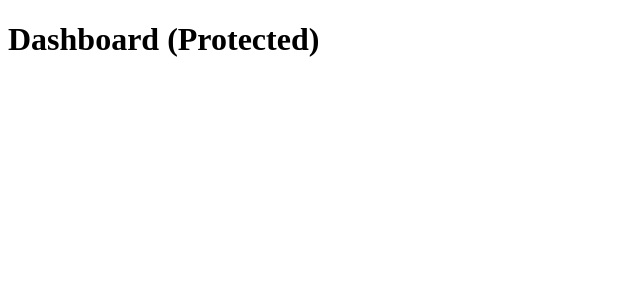
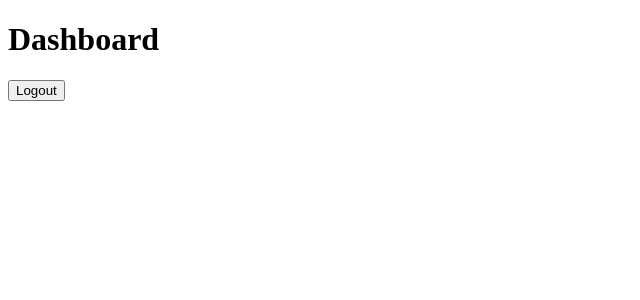
Before and after one commit to MinhajNp/-clsd-flexpass-frontend, a React app: page /dashboard in a window 1280 px wide. Shown: the top 300 px of the page, without its empty margins (0-640 px from the left). Built offline with nearby package versions, Linux system fonts and the light colour scheme; sample sign-in values are in the browser's storage; the HTML template or start-up script is replaced by a standard one.

Commit message:
feat(auth): implement logout with token cleanup and backend sync

```diff
--- a/src/api/services/auth.service.ts
+++ b/src/api/services/auth.service.ts
@@ -14,3 +14,7 @@ export const login = async (data: LoginDto) => {
   const res = await api.post("/auth/login", data);
   return res.data.data;  //as accesstoken is nested = data.data.accessToken
 };
+
+export const logout = async () => {
+  await api.post("/auth/logout");
+};
--- a/src/hooks/useAuth.ts
+++ b/src/hooks/useAuth.ts
@@ -42,10 +42,21 @@ const handleRegister = async (data: RegisterDto) => {
   }
 };
 
+const handleLogout = async () => {
+  try {
+    await authService.logout();
+  } catch (error) {
+    console.error("Logout failed");
+  } finally {
+    localStorage.removeItem("accessToken");
+  }
+};
+
   return {
     loading,
     handleRegister,
     handleVerifyOtp,
     handleLogin,
+    handleLogout
   };
 };
--- a/src/pages/DashboardPage.tsx
+++ b/src/pages/DashboardPage.tsx
@@ -1,5 +1,21 @@
+import { useAuth } from "../hooks/useAuth";
+import { useNavigate } from "react-router-dom";
+
 const DashboardPage = () => {
-  return <h1>Dashboard (Protected)</h1>;
+  const { handleLogout } = useAuth();
+  const navigate = useNavigate();
+
+  const logout = async () => {
+    await handleLogout();
+    navigate("/login");
+  };
+
+  return (
+    <>
+      <h1>Dashboard</h1>
+      <button onClick={logout}>Logout</button>
+    </>
+  );
 };
 
 export default DashboardPage;
```
